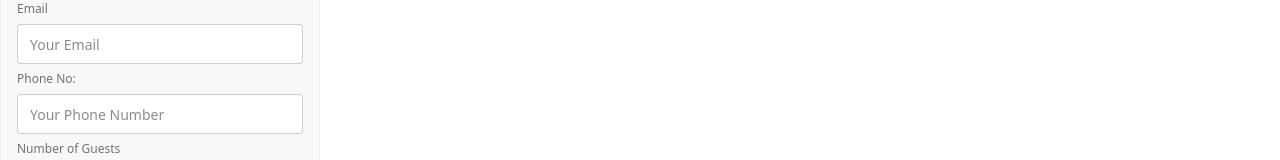
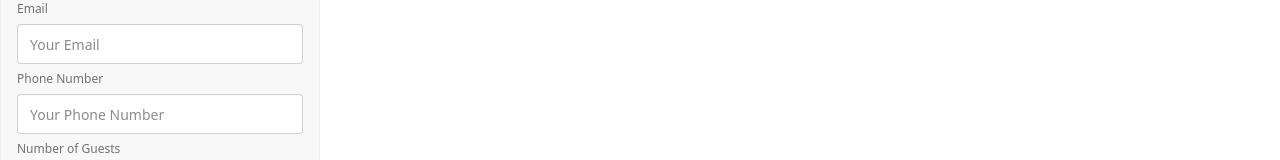
Before and after one commit to I-k-a-r-o-s/restaurent-frontend, a React (Vite) app: page /book-table in a window 1280 px wide. Shown: the part 187-347 px from the top of the page. Built offline with nearby package versions, Linux system fonts and the light colour scheme; no server answers.

Commit message:
small change

```diff
--- a/src/pages/BookTable.jsx
+++ b/src/pages/BookTable.jsx
@@ -60,7 +60,7 @@ const BookTable = () => {
             required
           />
 
-          <label className="label">Phone No:</label>
+          <label className="label">Phone Number</label>
           <input
             type="tel"
             className="input"
```
